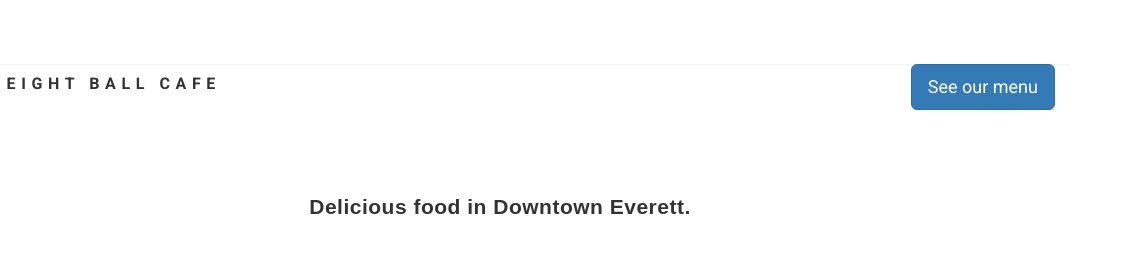
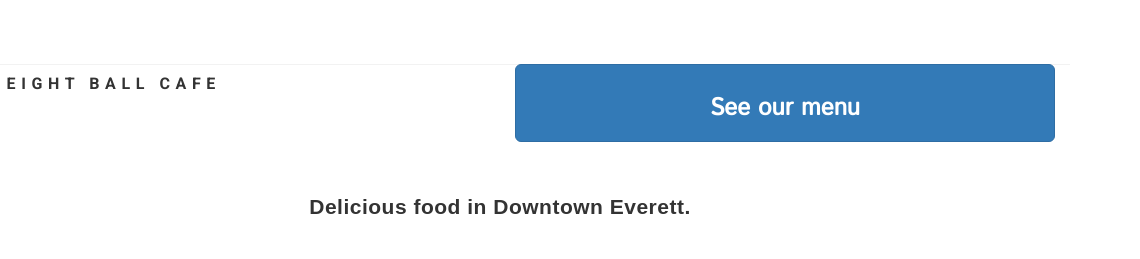
Before and after one commit to EightBallCafeEverett/EightBallCafeEverett.github.io, a plain HTML site: page index.html in a window 1280 px wide. Shown: the top 259 px of the page, 140-1280 px from the left. Drawn offline with Linux system fonts and the light colour scheme; a script that the page names is missing.

Commit message:
Improve button.

```diff
--- a/index.html
+++ b/index.html
@@ -30,7 +30,7 @@
 										<span class="symbol"><img src="images/Eight_ball_logo.png" alt="Title" /></span><span class="title">Eight Ball Cafe</span>
                                     </div>
 									<div class="col-md-6">
-										<a class="btn btn-lg btn-primary pull-right" href="assets/Eight_Ball_Cafe_menu.pdf" download>See our menu</a>
+										<a class="btn btn-lg btn-primary col-xs-12" href="assets/Eight_Ball_Cafe_menu.pdf" download><h3>See our menu</h3></a>
 									</div>
 								</div>
 							</header>
```
